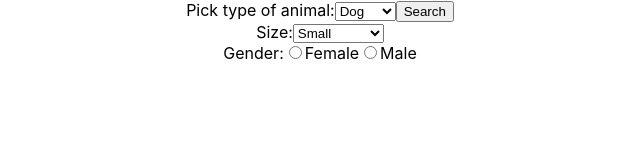
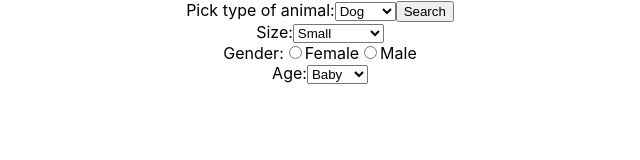
Before and after one commit to anjelicasilva/adopt-me, a React (Create React App) app in the folder frontend/: page / in a window 1280 px wide. Shown: the top 160 px of the page, without its empty margins (320-960 px from the left). Built offline with nearby package versions, Linux system fonts and the light colour scheme.

Commit message:
Filter age in search form

```diff
--- a/frontend/src/searchForm.jsx
+++ b/frontend/src/searchForm.jsx
@@ -81,6 +81,18 @@ class SearchForm extends React.Component {
                         />
                     Male
                     </label>
+{/* Change to checkboxes */}
+                    <br></br>
+                    <label>
+                        Age:
+                        <select name="selectedAge" value={this.state.selectedAge} onChange={this.handleChange}>
+                            <option value ="baby">Baby</option>
+                            <option value="young">Young</option>
+                            <option value="adult">Adult</option>
+                            <option value="senior">Senior</option>
+                        </select>
+                    </label>
+{/*  */}
                 </form>
             </div>
         );
```
